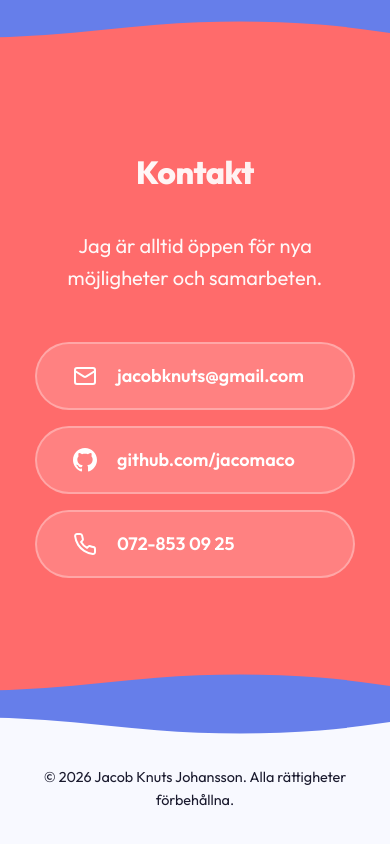
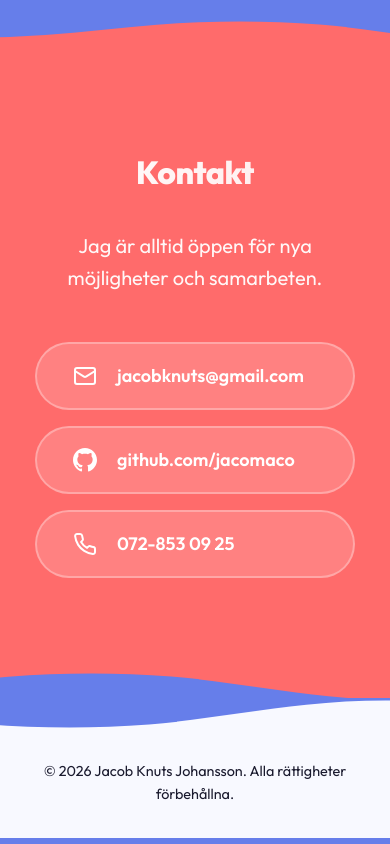
Before and after one commit to jacomaco/portfolio, a React (Vite) app: page / in a window 390 px wide. Shown: the part 7076-7920 px from the top of the page. Built offline with nearby package versions, Linux system fonts and the light colour scheme.

Commit message:
feat: add footer wave animation container with custom timing and responsive spacing

```diff
--- a/src/App.css
+++ b/src/App.css
@@ -200,6 +200,28 @@ body {
   line-height: 0;
 }
 
+.footer-waves {
+  line-height: 0;
+  margin-top: -1px; /* Remove microscopic gap */
+}
+
+/* Give the top wave an alternate reverse direction and slower duration for chaotic liquid morphing */
+.footer-waves .wave-divider-container:first-child .wave-svg {
+  animation-duration: 22s;
+  animation-direction: alternate-reverse;
+}
+
+/* Give the bottom wave a faster duration */
+.footer-waves .wave-divider-container:last-child .wave-svg {
+  animation-duration: 16s;
+  animation-delay: -5s;
+}
+
+/* Optionally pull it tighter if the blue gap feels too tall */
+.footer-waves .wave-divider-container:last-child {
+  margin-top: -5px;
+}
+
 .wave-svg {
   position: relative;
   display: block;
@@ -234,6 +256,9 @@ body {
 @media (min-width: 768px) {
   .wave-svg {
     height: 70px;
+  }
+  .footer-waves .wave-divider-container:last-child {
+    margin-top: -15px;
   }
 }
 
--- a/src/App.tsx
+++ b/src/App.tsx
@@ -29,8 +29,10 @@ function App() {
         <Projects />
         <WaveDivider upperColor="var(--color-hero-start)" lowerColor="var(--color-coral-start)" />
         <Contact />
-        <WaveDivider lowerColor="var(--color-hero-start)" upperColor="var(--color-coral-start)" />
-        <WaveDivider lowerColor="var(--color-hero-start)" upperColor="var(--color-bg-light)" flip={true} />
+        <div className="footer-waves">
+          <WaveDivider lowerColor="var(--color-hero-start)" upperColor="var(--color-coral-start)" />
+          <WaveDivider lowerColor="var(--color-hero-start)" upperColor="var(--color-bg-light)" flip={true} />
+        </div>
       </main>
       <footer className="footer">
         <p>© {new Date().getFullYear()} Jacob Knuts Johansson. Alla rättigheter förbehållna.</p>
```
